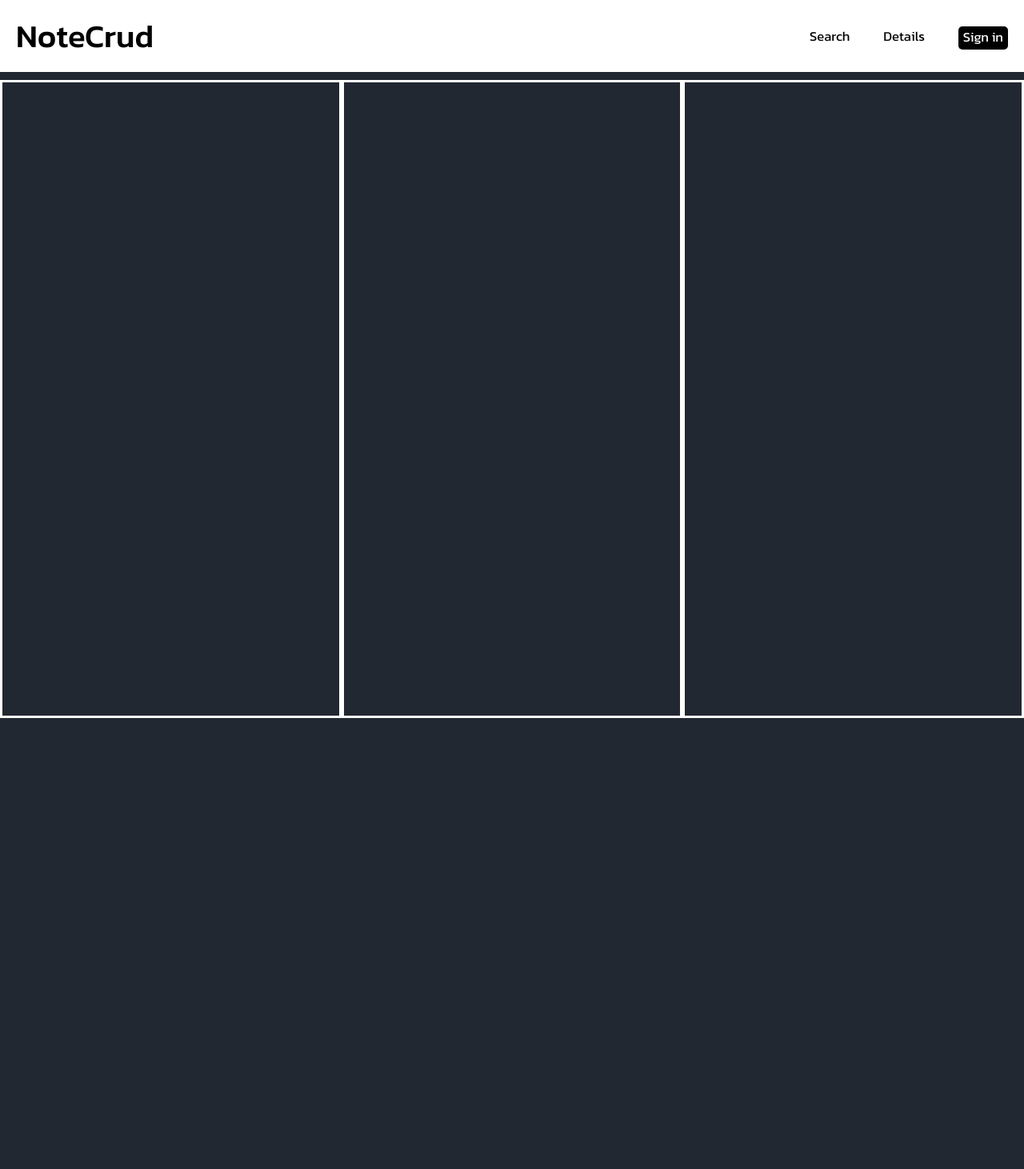
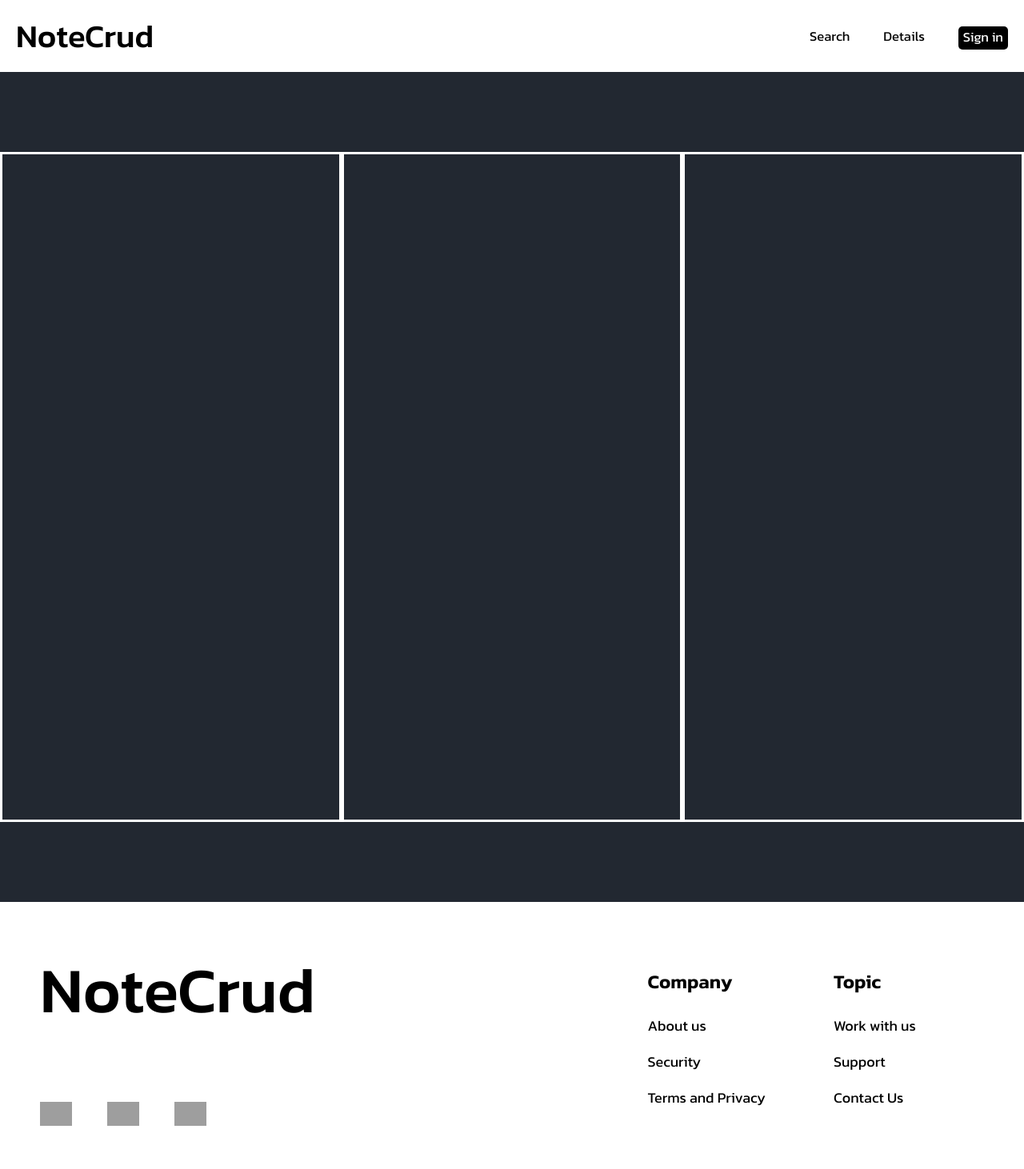
Before and after one commit to mohdAmaan187/notenest, a Python web app: template templates/about_us.html in a window 1280 px wide. Shown: the whole page at 80% size. Before the commit the page ends 898 px from the top, so only its background shows below. Run offline with Jinja, Linux system fonts and the light colour scheme; the template is opened without the code that fills it, so the values that code supplies are empty; grey boxes are pictures that could not be loaded.

Commit message:
updated files

```diff
--- a/static/css/about_us.css
+++ b/static/css/about_us.css
@@ -21,7 +21,8 @@
 }
 
 .about_us_hero {
-    margin-top: 10px;
+    margin-top: 100px;
+    margin-bottom: 100px;
     display: flex;
     justify-content: space-evenly;
     align-items: start;
@@ -31,7 +32,7 @@
 .hero_animation_2,
 .hero_animation_3 {
     width: 32.9vw;
-    height: 99vh;
+    height: 104vh;
     border: solid;
     border-color: white;
     display: flex;
--- a/templates/about_us.html
+++ b/templates/about_us.html
@@ -44,7 +44,8 @@
                     LOGIC
                 </h1>
                 <p class="info_text">
-                    The mastermind behind Logic
+                    The mastermind behind Logic<br><br>I'm Alfiya.<br><br>
+                    mostly I don't do much but I thought let's do something.<br>I tend to forget most of the things that's why my teammates YELL AT ME.<br>But well here we are now. :'/
                 </p>
             </div>
         </div>
@@ -57,7 +58,10 @@
                     UI
                 </h1>
                 <p class="info_text">
-                    The mastermind behind everything you See
+                    The mastermind behind everything you See<br><br>Amaan here!<br><br>
+                    Well I am not saying i am smart but I am.<br>
+                    I always wanted to do cool things and I am quite creative.<br>Well sometimes I don't do anything besides playing games.<br>
+                    See ya.
                 </p>
             </div>
         </div>
@@ -70,8 +74,42 @@
                     BACKEND
                 </h1>
                 <p class="info_text">
-                    The mastermind behind everything you dont see
+                    The mastermind behind everything you dont see <br><br> I'm Ashad Shaikh.<br><br>
+                    Not very smart but I can do stuff.<br>
+                    This wasn't actually my plan but it is a good practice I guess. <br>
+                    I can't do much but if I want to do something I will definitely try even tho I know I will fail. <br>
+                    Arigato for listening
                 </p>
+            </div>
+        </div>
+    </div>
+
+
+    <div class="footer">
+        <div class="footer_company_name">
+            <h1 class="footer_company_name_text">NoteCrud</h1>
+            <div class="footer_company_socials">
+                <img src="https://www.svgrepo.com/show/452229/instagram-1.svg" alt="" class="footer_insta" draggable="false">
+                <img src="https://cdn.iconscout.com/icon/free/png-512/free-twitter-x-9583449-7741112.png?f=webp&w=256" alt="" class="footer_twitter" draggable="false">
+                <img src="https://www.svgrepo.com/show/475700/youtube-color.svg" alt="" class="footer_yt" draggable="false">
+            </div>
+        </div>
+        <div class="footer_details">
+            <div class="footer_info1">
+                <p class="footer_company_topic">
+                    <bolder>Company</bolder>
+                </p>
+                <p class="links">About us</p>
+                <p class="links">Security</p>
+                <p class="links">Terms and Privacy</p>
+            </div>
+            <div class="footer_into2">
+                <p class="footer_topic">
+                    <bolder>Topic</bolder>
+                </p>
+                <p class="links">Work with us</p>
+                <p class="links">Support</p>
+                <p class="links">Contact Us</p>
             </div>
         </div>
     </div>
```
Also changed, not shown: other parts of static/css/about_us.css (+59 -6 lines).
